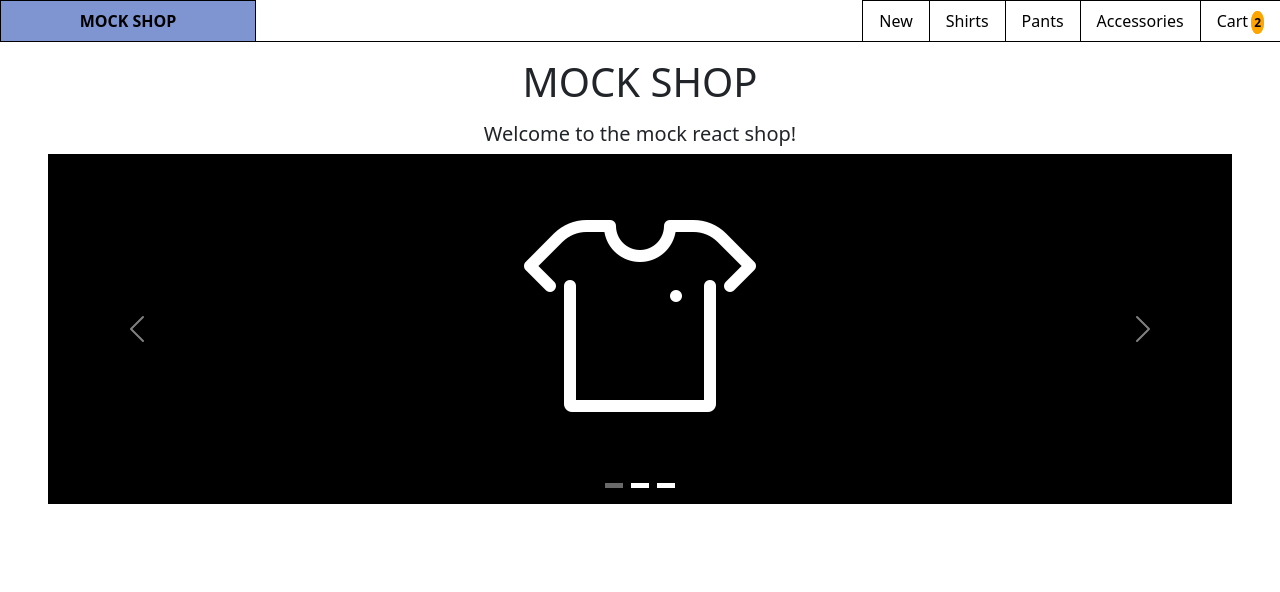
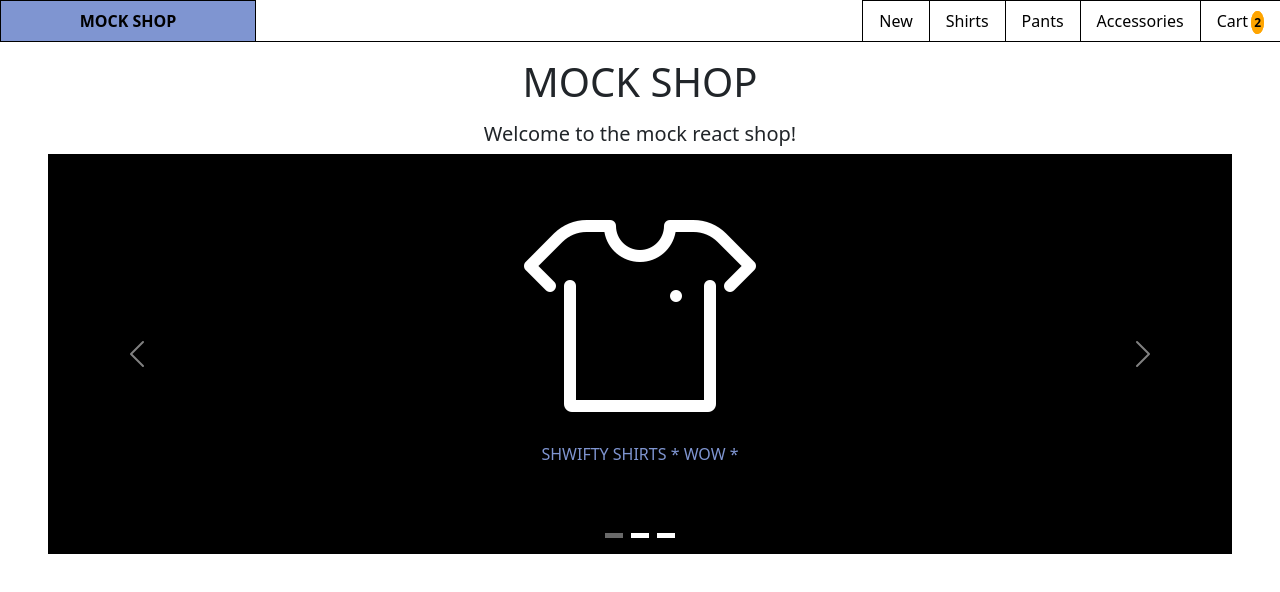
Before and after one commit to Jaredsimonelli/mock-online-shop-react, a React (Create React App) app: page / in a window 1280 px wide. Shown: the top 592 px of the page. Built offline with nearby package versions, Linux system fonts and the light colour scheme.

Commit message:
add captions and larger carousel

```diff
--- a/src/components/Home.js
+++ b/src/components/Home.js
@@ -65,6 +65,7 @@ function Home() {
               className="d-block carousel-img white mt-3"
               alt="..."
             ></img>
+            <div class="mt-3 purp-text text-center">SHWIFTY SHIRTS * WOW *</div>
           </div>
           <div className="carousel-item">
             <img
@@ -72,6 +73,7 @@ function Home() {
               className="d-block carousel-img white mt-3"
               alt="..."
             ></img>
+            <div class="mt-3 purp-text text-center">WACKY WATCHES * OHHH *</div>
           </div>
           <div className="carousel-item">
             <img
@@ -79,6 +81,7 @@ function Home() {
               className="d-block carousel-img white mt-3"
               alt="..."
             ></img>
+            <div class="mt-3 purp-text text-center">HATS...</div>
           </div>
         </div>
         <button
--- a/src/index.css
+++ b/src/index.css
@@ -87,15 +87,15 @@ a {
 }
 
 .carouselExampleIndicators {
-  height: 350px;
+  height: 400px;
 }
 
 .carousel-inner {
-  height: 350px;
+  height: 400px;
 }
 
 .carousel-item {
-  height: 350px;
+  height: 400px;
 }
 
 .indicator {
@@ -106,6 +106,10 @@ a {
 
 .indicator-active {
   background-color: dimgrey;
+}
+
+.purp-text {
+  color: #7f95d1;
 }
 
 /* GRID Component */
```
